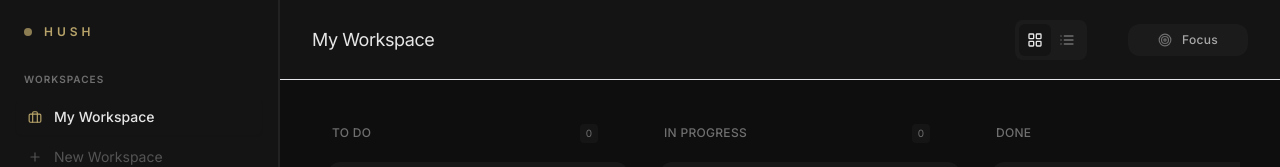
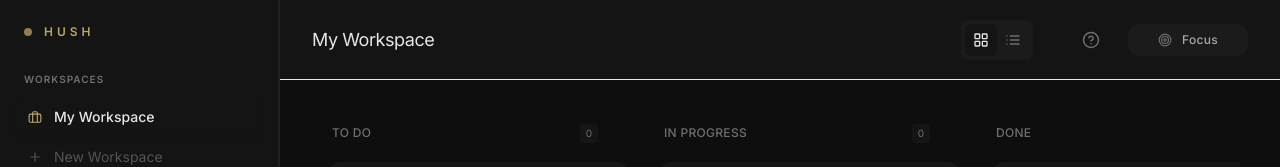
Before and after one commit to nauxa-labs/hush, a React (Vite) app: page / in a window 1280 px wide. Shown: the top 167 px of the page. Built offline with nearby package versions, Linux system fonts and the light colour scheme.

Commit message:
feat: add help button to TopBar for discoverability
- Add HelpCircle icon button to TopBar controls
- Wire onOpenShortcutHelp callback from AppShell
- Tooltip shows 'Keyboard Shortcuts (?)'

```diff
--- a/src/components/layout/AppShell.jsx
+++ b/src/components/layout/AppShell.jsx
@@ -47,7 +47,7 @@ export function AppShell({ children }) {
       {/* Main Content Area: Grows to fill space */}
       <div className="flex-1 flex flex-col min-w-0">
         <div className="h-[80px] shrink-0">
-          <TopBar />
+          <TopBar onOpenShortcutHelp={() => setShowShortcutHelp(true)} />
         </div>
 
         <main className="flex-1 overflow-auto p-10 relative">
--- a/src/components/layout/TopBar.jsx
+++ b/src/components/layout/TopBar.jsx
@@ -1,10 +1,10 @@
 import React from 'react';
-import { LayoutGrid, List, Target } from 'lucide-react';
+import { LayoutGrid, List, Target, HelpCircle } from 'lucide-react';
 import { motion } from 'framer-motion';
 import { useStores, useStoreData } from '../../contexts/StoreContext';
 import clsx from 'clsx';
 
-export function TopBar() {
+export function TopBar({ onOpenShortcutHelp }) {
   const { workspaceStore, setFocusMode } = useStores();
   const { activeId, workspaces } = useStoreData(workspaceStore);
 
@@ -46,6 +46,15 @@ export function TopBar() {
         </div>
 
         <div className="w-px h-5 bg-border-color"></div>
+
+        {/* Help Button - Discoverability for shortcuts */}
+        <button
+          onClick={onOpenShortcutHelp}
+          className="p-2 rounded-lg text-ink-muted hover:text-ink-primary hover:bg-panel transition-all duration-100"
+          title="Keyboard Shortcuts (?)"
+        >
+          <HelpCircle size={18} />
+        </button>
 
         {/* Smart Focus Toggle */}
         <FocusToggle />
```
